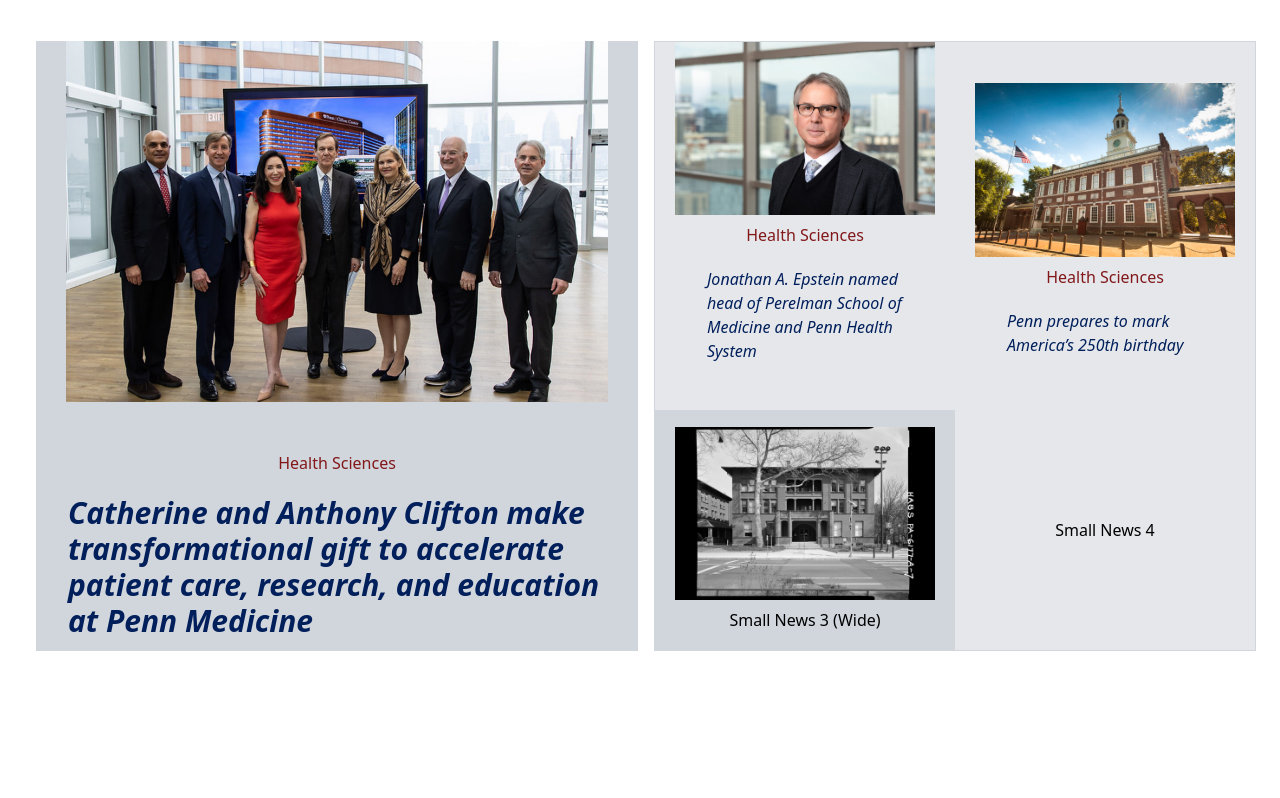
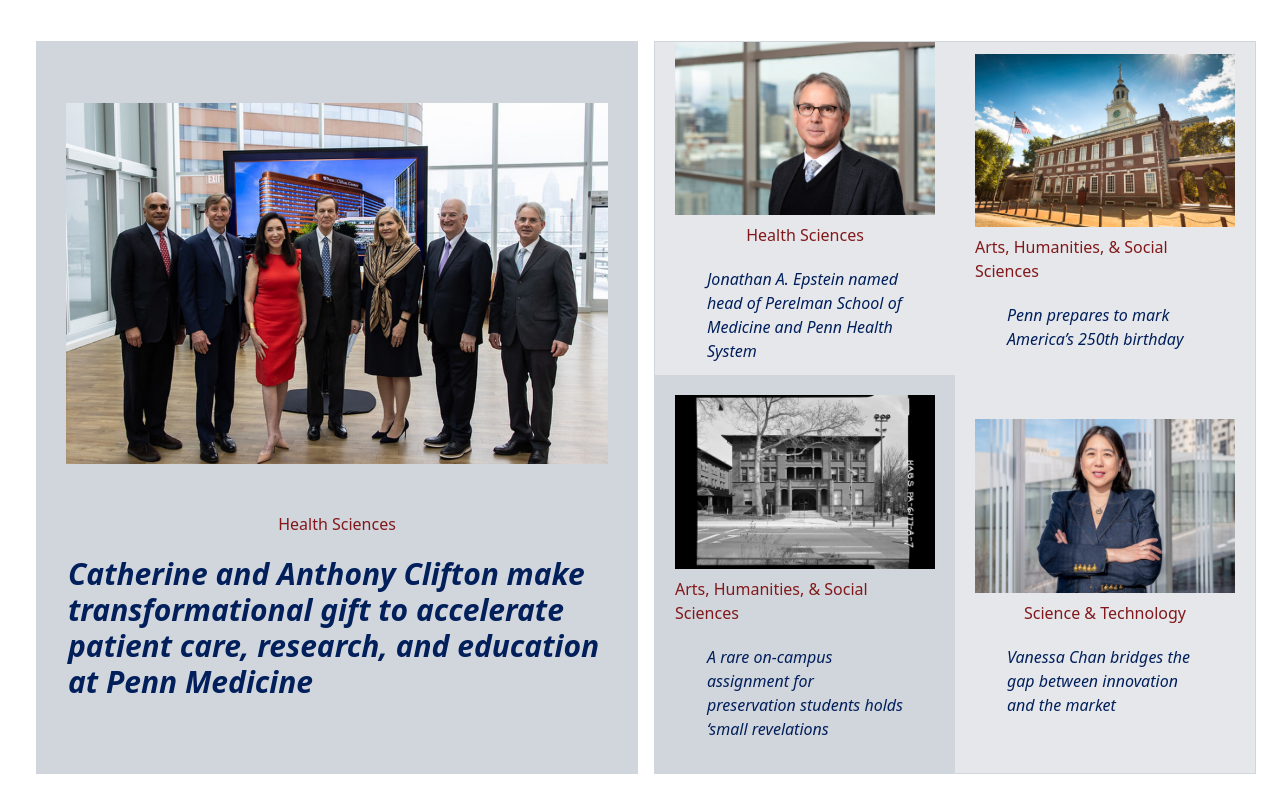
Before and after one commit to kamufozi/The-Gate, a website built with Vite: page index.html in a window 1280 px wide. Shown: the part 1095-1893 px from the top of the page. Before the commit the page ends 1770 px from the top, so only its background shows below. Built offline with nearby package versions, Linux system fonts and the light colour scheme.

Commit message:
I am done with the next div

```diff
--- a/index.html
+++ b/index.html
@@ -135,21 +135,28 @@
                 <!-- Second Small News -->
                 <div class="bg-gray-200 flex flex-col gap-2  items-center justify-center px-5 h-auto relative">
                     <img src="./assets/america-250-teaser-social-main.jpeg" alt="" class=" top-0">
-                    <a href="" class="text-red-900">Health Sciences</a>
+                    <a href="" class="text-red-900">Arts, Humanities, & Social Sciences</a>
                  <a href="" class="text-[#011F5B] px-8 py-3 font-medium  italic">
                     Penn prepares to mark America’s 250th birthday
                   </a>
                 </div>
 
                 <!-- Third Small News (New Row, Spans 2 Columns) -->
-                <div class=" bg-gray-300 flex flex-col gap-2  items-center justify-center  px-5 aut0">
+                <div class=" bg-gray-300 flex flex-col gap-2  items-center justify-center py-5 px-5 aut0">
                     <img src="./assets/preservation-campus-teaser.jpeg" alt="">
-                  Small News 3 (Wide)
+                    <a href="" class="text-red-900">Arts, Humanities, & Social Sciences</a>
+                    <a href="" class="text-[#011F5B] px-8 py-3 font-medium  italic">
+                        A rare on-campus assignment for preservation students holds ‘small revelations
+                     </a>
                 </div>
 
                 <!-- Fourth Small News -->
-                <div class="bg-gray-200 flex flex-col gap-2 items-center justify-center px-5 h-auto">
-                  Small News 4
+                <div class="bg-gray-200 flex flex-col gap-2 items-center justify-center py-5 px-5 h-auto">
+                    <img src="./assets/chan-vanessa-teaser.jpeg" alt="">
+                    <a href="" class="text-red-900">Science & Technology</a>
+                    <a href="" class="text-[#011F5B] px-8 py-3 font-medium  italic">
+                        Vanessa Chan bridges the gap between innovation and the market
+                     </a>
                 </div>
               </div>
             </div>        </div>
```
Also changed, not shown: assets/chan-vanessa-teaser.jpeg (added).
